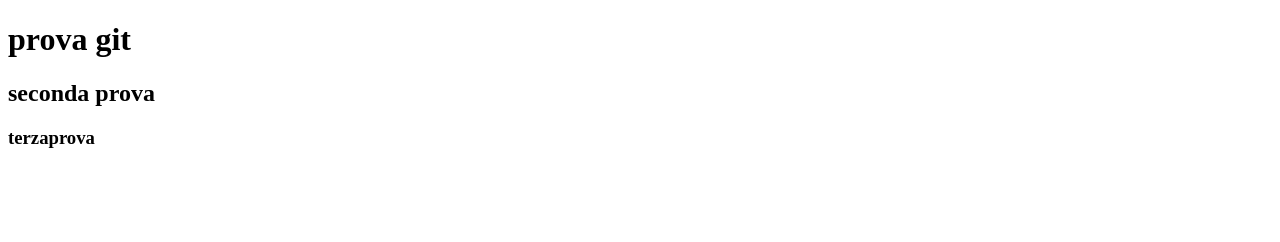
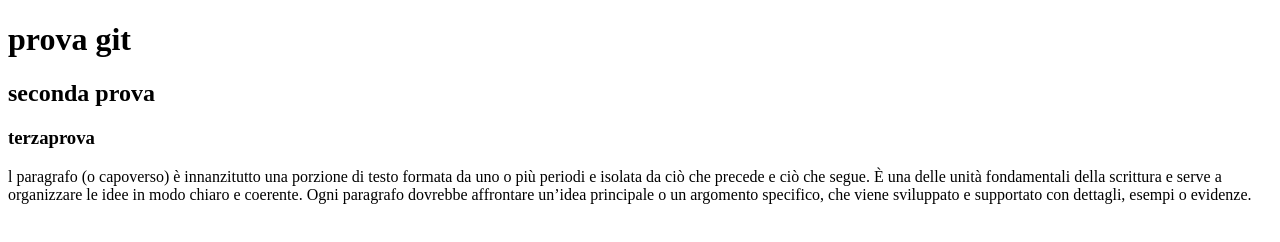
Before and after one commit to Michele-F94/git_corso, a plain HTML site: page index.html in a window 1280 px wide. Drawn offline with Linux system fonts and the light colour scheme.

Commit message:
paragrafo

```diff
--- a/index.html
+++ b/index.html
@@ -6,9 +6,16 @@
     <title>Document</title>
 </head>
 
+
 <body>
     <h1>prova git</h1>
     <h2>seconda prova</h2>
     <h3>terzaprova</h3>
+
+    <p>
+        l paragrafo (o capoverso) è innanzitutto una porzione di testo formata da uno o più periodi e isolata da ciò che precede e ciò che segue. È una delle unità fondamentali della scrittura e serve a organizzare le idee in modo chiaro e coerente. Ogni paragrafo dovrebbe affrontare un’idea principale o un argomento specifico, che viene sviluppato e supportato con dettagli, esempi o evidenze.
+
+
+    </p>
 </body>
 </html>
```
